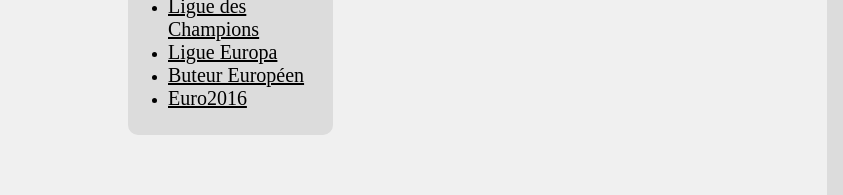
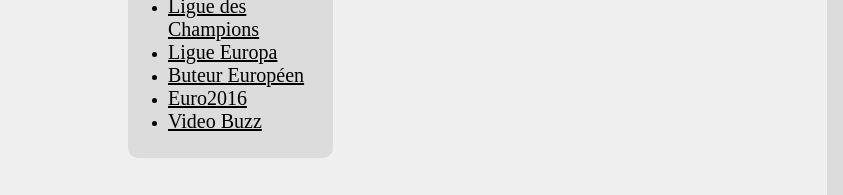
Before and after one commit to BIAOU-ahmed/INFO-FOOT, a plain HTML site: page BPL.html in a window 1280 px wide. Shown: the part 605-800 px from the top of the page, 0-843 px from the left. Drawn offline with Linux system fonts and the light colour scheme.

Commit message:
ajout du lien de buzz foot

```diff
--- a/BPL.html
+++ b/BPL.html
@@ -43,6 +43,7 @@
 					<li><a href=LigueEuropa.html> Ligue Europa</a></li>
 					<li><a href=ButeurEuropeen.html> Buteur Européen</a></li>
 					<li><a href=Euro2016.html> Euro2016</a></li>
+					<li><a href=buzzfoot.html> Video Buzz</a></li>
 				</ul>
 			</div>
 			<div class="menu menu-d-d">
```
Also changed, not shown: ALMAGNE.html (+1 -0 lines), BUNDESLIGA.html (+1 -0 lines), ENGLAND.html (+1 -0 lines), ESPAGNE.html (+1 -0 lines), FRANCE.html (+1 -0 lines), ITALIE.html (+1 -0 lines), LIGABBV.html (+1 -0 lines), LigaSagres.html (+1 -0 lines), Ligue1.html (+1 -0 lines), LigueEuropa.html (+1 -0 lines), LiguedesChampion.html (+1 -0 lines), PORTUGAL.html (+1 -0 lines), SerieA.html (+1 -0 lines), buzzfoot.html (+2 -0 lines).
